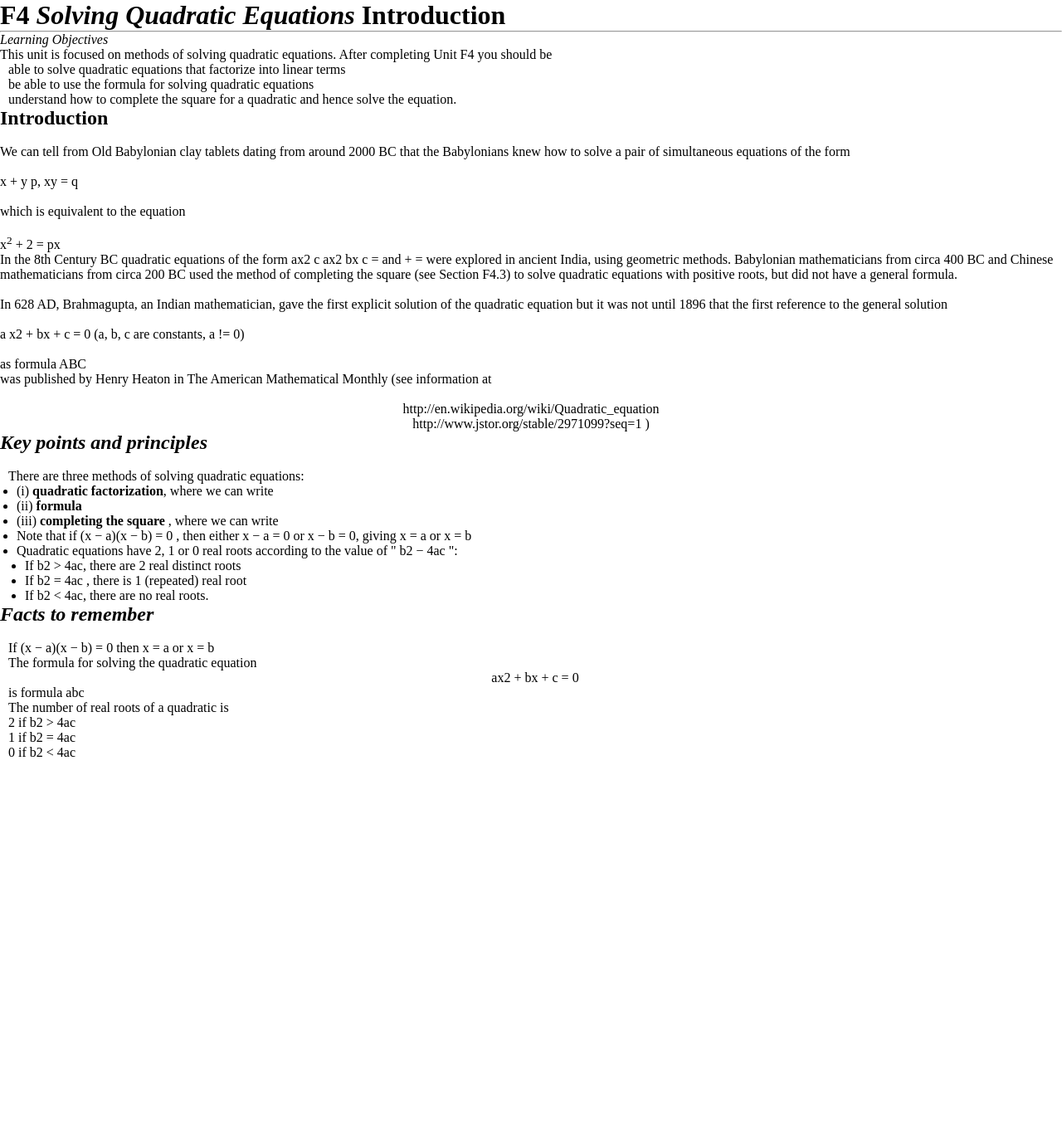
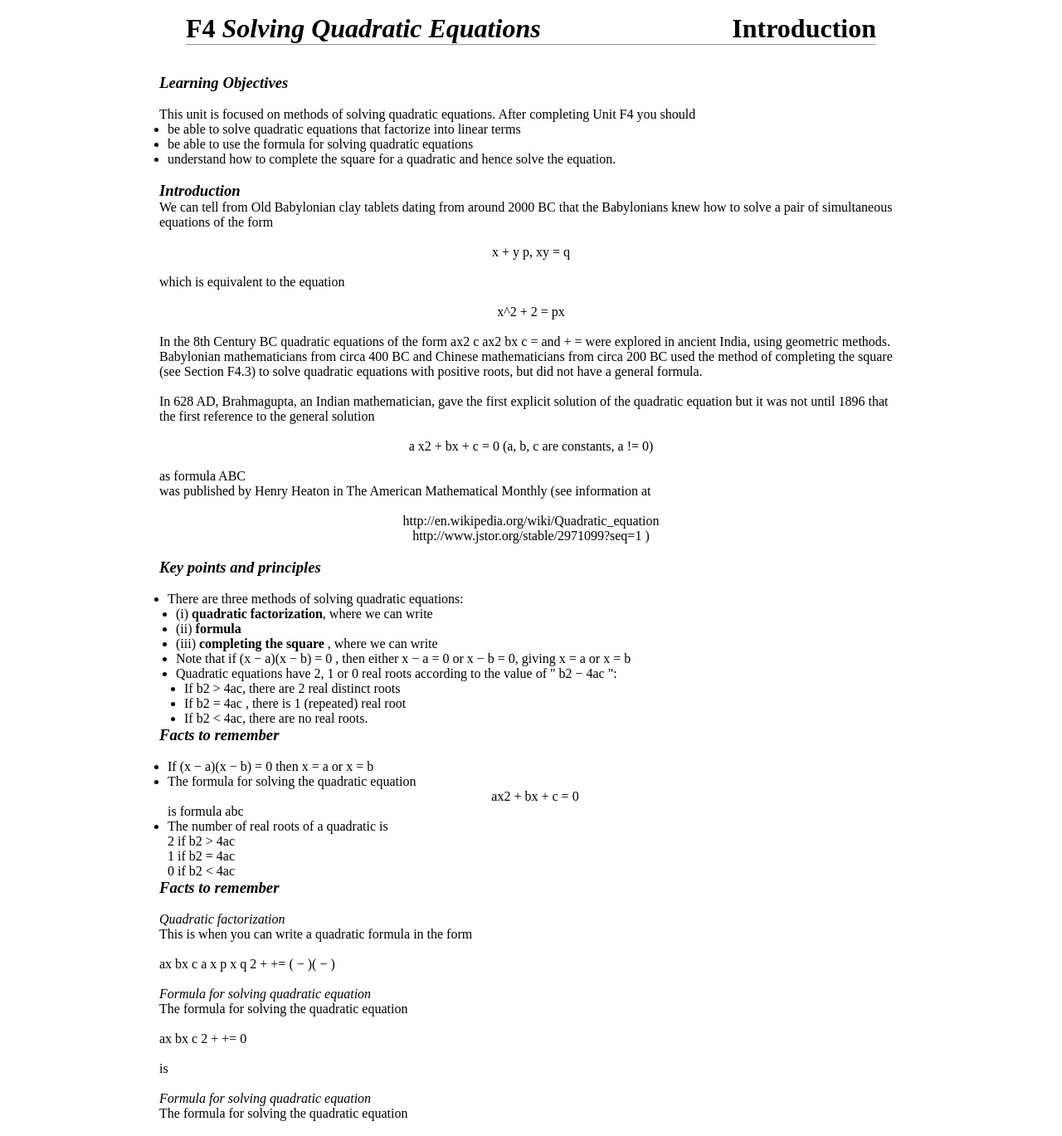
Before and after one commit to syahrilhanla/quadratic-equation-intro, a React (Create React App) app: page / in a window 1280 px wide. Shown: the whole page at 83% size. Before the commit the page ends 916 px from the top, so only its background shows below. Built offline with nearby package versions, Linux system fonts and the light colour scheme.

Commit message:
sebagian diconvert ke metode react

```diff
--- a/src/App.css
+++ b/src/App.css
@@ -4,10 +4,14 @@
 	padding: 0;
 }
 
+.container {
+	width: 70%;
+	margin: auto;
+}
+
 .main-title {
-  margin: 75% 0px;
-  text-align: center;
 	color: black;
+	margin: 1rem 2rem;
 }
 
 li {
--- a/src/App.js
+++ b/src/App.js
@@ -1,77 +1,63 @@
-import './App.css';
+import "./App.css";
+import { BulletList } from "./BulletList";
+import { contents, Header, IntroductionClosing, MainTitle } from "./Text";
+import { Paragraph } from "./Paragraph";
+import { texts } from "./paragraphData";
+import { EquationsData, equations } from "./EquationsData";
 
 function App() {
+	const txtContents = contents.map((content) => content);
+	console.log(txtContents);
+	console.log("equations :>> ", equations);
+
 	return (
-    <div className="App">
+		<div className='App'>
+			<div className='container'>
+				<MainTitle />
+
 				<div>
-        <h1><span>F4 <i>Solving Quadratic Equations</i></span> <span>Introduction</span></h1>
-        <hr />
+					<Header />
+					<ul>
+						{txtContents.map((text, index) => (
+							<BulletList text={text.content} key={index} />
+						))}
+					</ul>
+					<br />
+				</div>
+
+				{/* INTRODUCTION */}
+				<div>
+					<h3>
+						<i>Introduction</i>
+					</h3>{" "}
+					<Paragraph text={texts[0]} />
+					<br />
+					<EquationsData text={equations[0]} />
+					<br />
+					<p>which is equivalent to the equation</p>
+					<br />
+					<EquationsData text={equations[1]} />
+					<br />
 				</div>
 
 				<div>
-        <i>Learning Objectives</i> <br />
-        <p>This unit is focused on methods of solving quadratic equations. After completing Unit F4 you should be </p>
-        <ul>
-          <li>
-            able to solve quadratic equations that factorize into linear terms
-          </li>
-          <li>
-            be able to use the formula for solving quadratic equations
-          </li>
-          <li>
-            understand how to complete the square for a quadratic and hence solve the equation.
-          </li>
-        </ul>
-      </div>
-
-      {/* Introduction */}
-      <div>
-        <h2>Introduction</h2> <br />
-        <p>
-          We can tell from Old Babylonian clay tablets dating from around 2000 BC that the Babylonians knew how to solve a pair of simultaneous equations of the form
-        </p>
+					<Paragraph text={texts[1]} />
 					<br />
-        <p>x + y p, xy = q</p>
+					<Paragraph text={texts[2]} />
 					<br />
-        <p>which is equivalent to the equation</p>
+					<EquationsData text={equations[2]} />
 					<br />
-        <p>x<sup>2</sup> + 2 = px</p>
-      </div>
-
-      <div>
-        <p>
-          In the 8th Century BC quadratic equations of the form ax2 c ax2 bx c = and + = were explored in
-          ancient India, using geometric methods. Babylonian mathematicians from circa 400 BC and Chinese
-          mathematicians from circa 200 BC used the method of completing the square (see Section F4.3) to
-          solve quadratic equations with positive roots, but did not have a general formula.
-        </p>
+					<IntroductionClosing />
 					<br />
-        <p>In 628 AD, Brahmagupta, an Indian mathematician, gave the first explicit solution of the quadratic
-equation but it was not until 1896 that the first reference to the general solution</p>
-        <br />
-        <p>
-          a x2 + bx + c = 0 (a, b, c are constants, a != 0)
-        </p>
-        <br />
-        as formula ABC
-        <br />
-        <p>
-          was published by Henry Heaton in The American Mathematical Monthly (see information at
-        </p>
-        <br />
-        <p style={{ textAlign: 'center' }}>
-          http://en.wikipedia.org/wiki/Quadratic_equation
-        </p>
-        <p style={{ textAlign: 'center' }}>
-          http://www.jstor.org/stable/2971099?seq=1 )
-        </p>
 
 					{/* Introduction */}
 
 					{/* Key points and principles */}
 					<div>
-          <h2><i>Key points and principles</i></h2> <br />
-
+						<h3>
+							<i>Key points and principles</i>
+						</h3>{" "}
+						<br />
 						<ul>
 							<li>
 								There are three methods of solving quadratic equations:
@@ -89,10 +75,12 @@ equation but it was not until 1896 that the first reference to the general solut
 										{/* insert equation here */}
 									</li>
 									<li>
-                  Note that if (x − a)(x − b) = 0 , then either x − a = 0 or x − b = 0, giving x = a or x = b
+										Note that if (x − a)(x − b) = 0 , then either x − a = 0 or x
+										− b = 0, giving x = a or x = b
 									</li>
 									<li>
-                  Quadratic equations have 2, 1 or 0 real roots according to the value of " b2 − 4ac ":
+										Quadratic equations have 2, 1 or 0 real roots according to
+										the value of " b2 − 4ac ":
 										<ul>
 											<li>If b2 {`>`} 4ac, there are 2 real distinct roots</li>
 											<li>If b2 = 4ac , there is 1 (repeated) real root</li>
@@ -102,21 +90,21 @@ equation but it was not until 1896 that the first reference to the general solut
 								</ul>
 							</li>
 						</ul>
-
 					</div>
-
 					<div>
-          <h2><i>Facts to remember</i></h2> <br />
+						<h3>
+							<i>Facts to remember</i>
+						</h3>{" "}
+						<br />
 						<ul>
-            <li>If (x − a)(x − b) = 0 then x = a or x = b
+							<li>
+								If (x − a)(x − b) = 0 then x = a or x = b
 								{/* insert equation here*/}
 							</li>
 							<li>
 								The formula for solving the quadratic equation
 								{/* insert equation here*/}
-              <p style={{ textAlign: 'center' }}>
-                ax2 + bx + c = 0
-              </p> is
+								<p style={{ textAlign: "center" }}>ax2 + bx + c = 0</p> is
 								{/* insert equation here*/} formula abc
 							</li>
 							<li>
@@ -127,7 +115,35 @@ equation but it was not until 1896 that the first reference to the general solut
 							</li>
 						</ul>
 					</div>
-
+					<div>
+						<h3>
+							<i>Facts to remember</i>
+						</h3>{" "}
+						<br />
+						<span>
+							<i>Quadratic factorization</i>
+						</span>
+						<p>This is when you can write a quadratic formula in the form</p>
+						<br />
+						<p>ax bx c a x p x q 2 + += ( − )( − )</p>
+						<br />
+						<span>
+							<i>Formula for solving quadratic equation</i>
+						</span>
+						<p>The formula for solving the quadratic equation</p>
+						<br />
+						<p>ax bx c 2 + += 0</p>
+						<br />
+						<p>is </p>
+						{/* insert equation here */}
+						<br />
+						<span>
+							<i>Formula for solving quadratic equation</i>
+						</span>
+						<p>The formula for solving the quadratic equation</p>
+						<br />
+					</div>
+				</div>
 			</div>
 		</div>
 	);
--- /dev/null
+++ b/src/BulletList.js
@@ -0,0 +1,9 @@
+import React from "react";
+
+export const BulletList = ({ text }) => {
+	return (
+		<li>
+			<p>{text}</p>
+		</li>
+	);
+};
--- /dev/null
+++ b/src/EquationsData.js
@@ -0,0 +1,15 @@
+import React from "react";
+export const equations = [
+	"x + y p, xy = q",
+	"x^2 + 2 = px",
+	"a x2 + bx + c = 0 (a, b, c are constants, a != 0)",
+];
+console.log(equations);
+
+export const EquationsData = ({ text }) => {
+	return (
+		<>
+			<p style={{ textAlign: "center" }}>{text}</p>
+		</>
+	);
+};
--- /dev/null
+++ b/src/Paragraph.js
@@ -0,0 +1,3 @@
+export const Paragraph = ({ text }) => {
+	return <p>{text}</p>;
+};
--- /dev/null
+++ b/src/Text.js
@@ -0,0 +1,59 @@
+import react from "react";
+
+const textContents = [
+	"be able to solve quadratic equations that factorize into linear terms",
+	"be able to use the formula for solving quadratic equations",
+	"understand how to complete the square for a quadratic and hence solve the equation.",
+];
+
+export const contents = textContents.map((content) => ({ content }));
+
+export const Header = () => (
+	<>
+		<h3>
+			<i>Learning Objectives</i>
+		</h3>{" "}
+		<br />
+		<p>
+			This unit is focused on methods of solving quadratic equations. After
+			completing Unit F4 you should{" "}
+		</p>
+	</>
+);
+
+export const MainTitle = () => (
+	<>
+		<div className='main-title'>
+			<h1>
+				<span>
+					F4 <i>Solving Quadratic Equations</i>
+				</span>{" "}
+				<span style={{ float: "right" }}>Introduction</span>
+			</h1>
+			<hr />
+			<br />
+		</div>
+	</>
+);
+
+export const IntroductionClosing = () => {
+	return (
+		<>
+			as formula ABC
+			<br />
+			<p>
+				was published by Henry Heaton in The American Mathematical Monthly (see
+				information at
+			</p>
+			<br />
+			<p style={{ textAlign: "center" }}>
+				http://en.wikipedia.org/wiki/Quadratic_equation
+			</p>
+			<p style={{ textAlign: "center" }}>
+				http://www.jstor.org/stable/2971099?seq=1 )
+			</p>
+		</>
+	);
+};
+
+console.log(contents);
--- /dev/null
+++ b/src/paragraphData.js
@@ -0,0 +1,5 @@
+export const texts = [
+	"We can tell from Old Babylonian clay tablets dating from around 2000 BC that the Babylonians knew how to solve a pair of simultaneous equations of the form",
+	"In the 8th Century BC quadratic equations of the form ax2 c ax2 bx c = and + = were explored in ancient India, using geometric methods. Babylonian mathematicians from circa 400 BC and Chinese mathematicians from circa 200 BC used the method of completing the square (see Section F4.3) to solve quadratic equations with positive roots, but did not have a general formula.",
+	"In 628 AD, Brahmagupta, an Indian mathematician, gave the first explicit solution of the quadratic equation but it was not until 1896 that the first reference to the general solution",
+];
```
Lines whose indentation alone changed are shown as unchanged.
